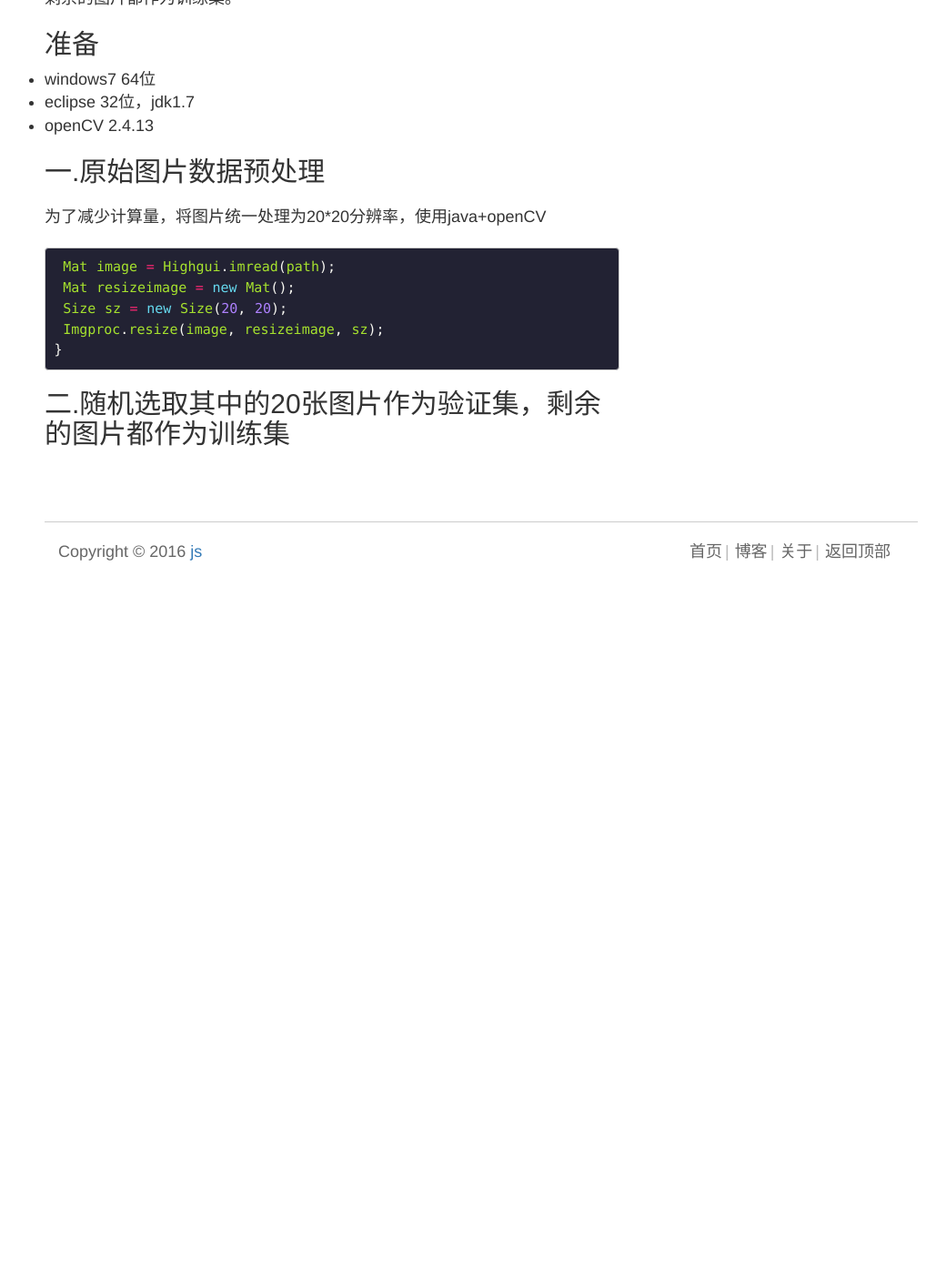
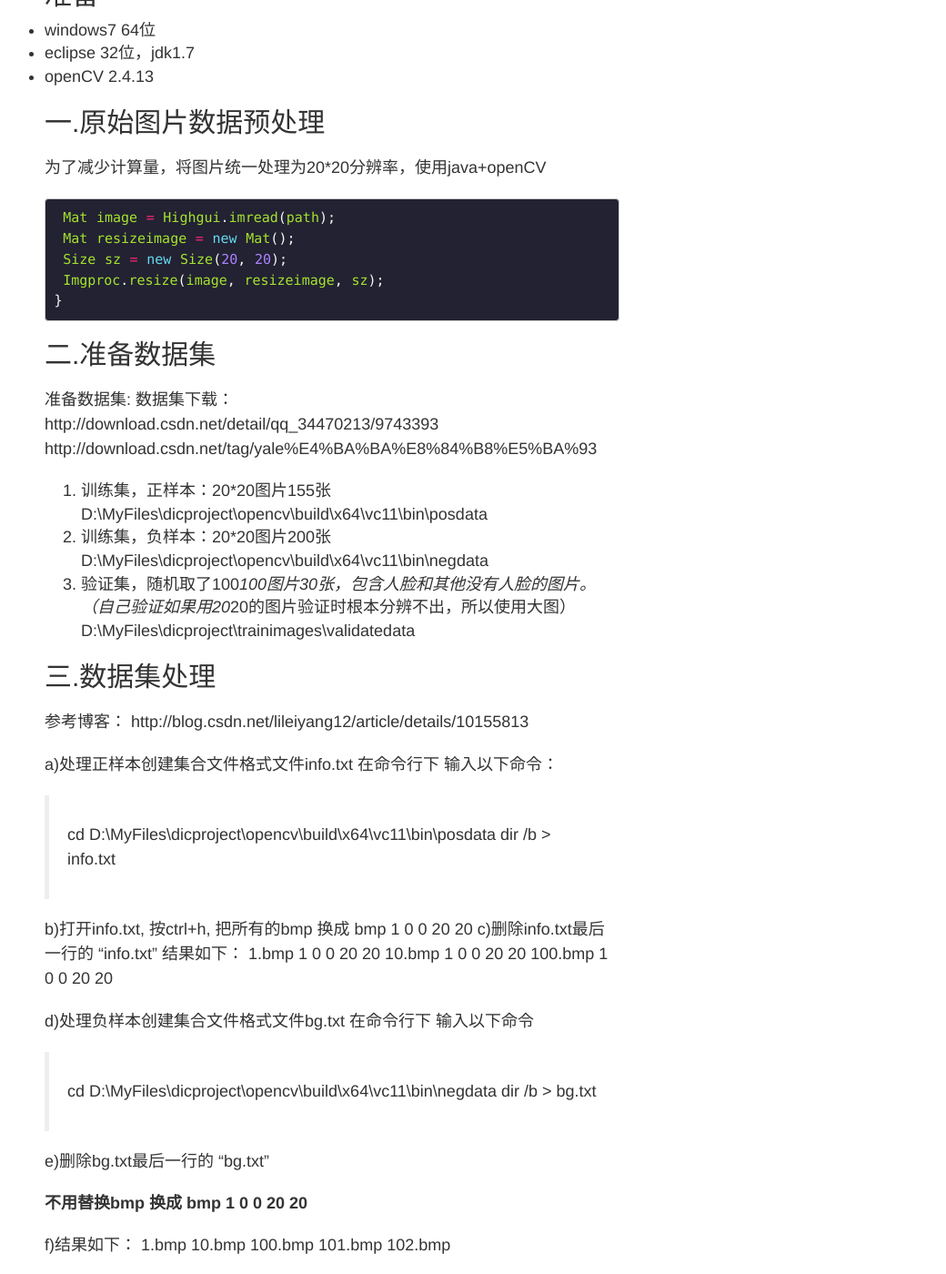
Before and after one commit to webbings/zhihustyleblog, a Jekyll site: the page built from _posts/2017-02-16-opencv_train_xml.md, in a window 1280 px wide and 1400 px high, scrolled down 563 px. Shown: the whole window at 91% size, without its empty margins (111-1151 px from the left). Built offline with Jekyll 4.4.1, drawn with Linux system fonts in a browser that asks for light colours; comment, search, counter and statistics services are not loaded; before the commit the page ends 1193 px from its top, so only the background shows below that; some of the changed text lies outside the part shown.

Commit message:
Update 2017-02-16-opencv_train_xml.md

```diff
--- a/_posts/2017-02-16-opencv_train_xml.md
+++ b/_posts/2017-02-16-opencv_train_xml.md
@@ -34,4 +33,100 @@ permalink: /archivers/opencv_train_xml
 
 {% endhighlight %}
 
-## 二.随机选取其中的20张图片作为验证集，剩余的图片都作为训练集
+## 二.准备数据集
+准备数据集:
+数据集下载：
+http://download.csdn.net/detail/qq_34470213/9743393
+http://download.csdn.net/tag/yale%E4%BA%BA%E8%84%B8%E5%BA%93
+
+
+1. 训练集，正样本：20*20图片155张 D:\MyFiles\dicproject\opencv\build\x64\vc11\bin\posdata
+2. 训练集，负样本：20*20图片200张 D:\MyFiles\dicproject\opencv\build\x64\vc11\bin\negdata
+3. 验证集，随机取了100*100图片30张，包含人脸和其他没有人脸的图片。（自己验证如果用20*20的图片验证时根本分辨不出，所以使用大图）
+D:\MyFiles\dicproject\trainimages\validatedata
+
+## 三.数据集处理
+参考博客：
+http://blog.csdn.net/lileiyang12/article/details/10155813
+
+a)处理正样本创建集合文件格式文件info.txt
+在命令行下 输入以下命令：
+> cd D:\MyFiles\dicproject\opencv\build\x64\vc11\bin\posdata
+> dir /b > info.txt
+
+b)打开info.txt, 按ctrl+h, 把所有的bmp 换成 bmp 1 0 0 20 20
+c)删除info.txt最后一行的 “info.txt”
+结果如下：
+1.bmp 1 0 0 20 20
+10.bmp 1 0 0 20 20
+100.bmp 1 0 0 20 20
+
+
+
+d)处理负样本创建集合文件格式文件bg.txt
+在命令行下 输入以下命令
+
+> cd D:\MyFiles\dicproject\opencv\build\x64\vc11\bin\negdata
+> dir /b > bg.txt
+
+e)删除bg.txt最后一行的 “bg.txt”
+<dl>
+  <dt>不用替换bmp 换成 bmp 1 0 0 20 20</dt>
+</dl>
+
+f)结果如下：
+1.bmp
+10.bmp
+100.bmp
+101.bmp
+102.bmp
+
+
+## 四.训练
+首先需要创建正样例的文件
+创建样本 num是正样本的图片个数 w和h是分辨率
+
+> cd D:\MyFiles\dicproject\opencv\build\x64\vc11\bin
+> opencv_createsamples.exe -info D:/MyFiles/dicproject/opencv/build/x64/vc11/bin/posdata/info.txt -vec a.vec -num 155 -w 20 -h 20
+
+#训练得到xml
+npos 是正样本的图片个数
+nneg 是负样本的图片个数
+其他参数保持默认
+
+> opencv_haartraining.exe  -data mytrain -vec a.vec -bg D:/MyFiles/dicproject/opencv/build/x64/vc11/bin/negdata/bg.txt  -npos 155 -nneg 200 -nstages 4  -nsplits 1 -sym -w 20 -h 20 -mode all -mem 1024
+
+然后就会在目录D:\MyFiles\dicproject\opencv\build\x64\vc11\bin
+生成需要的训练xml：mytrain.xml
+
+xml部分内容如下：
+{% highlight js %}
+<?xml version="1.0"?>
+<opencv_storage>
+<mytrain type_id="opencv-haar-classifier">
+  <size>
+    20 20</size>
+  <stages>
+    <_>
+      <!-- stage 0 -->
+      <trees>
+        <_>
+          <!-- tree 0 -->
+          <_>
+            <!-- root node -->
+            <feature>
+              <rects>
+                <_>
+                  0 2 4 18 -1.</_>
+                <_>
+                  0 2 2 9 2.</_>
+                <_>
+                  2 11 2 9 2.</_></rects>
+              <tilted>0</tilted></feature>
+            <threshold>-3.8853779435157776e-002</threshold>
+            <left_val>9.2973941564559937e-001</left_val>
+            <right_val>-9.2286682128906250e-001</right_val></_></_>
+{% endhighlight %}
+
+
+## 五.利用训练生成的xml验证
```
Also changed, not shown: other parts of _posts/2017-02-16-opencv_train_xml.md (+0 -1 lines).
